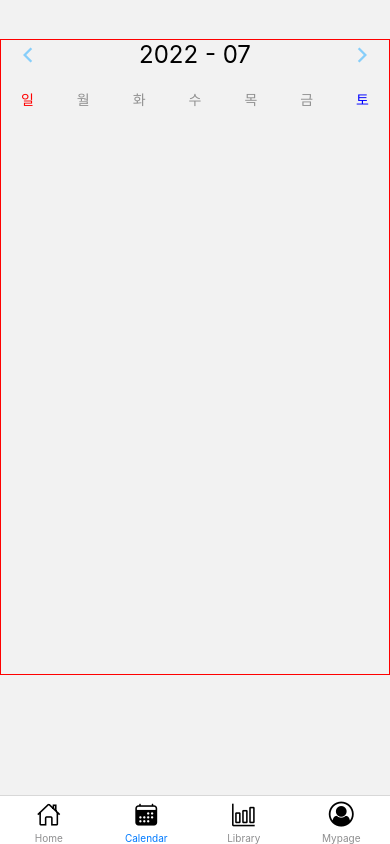
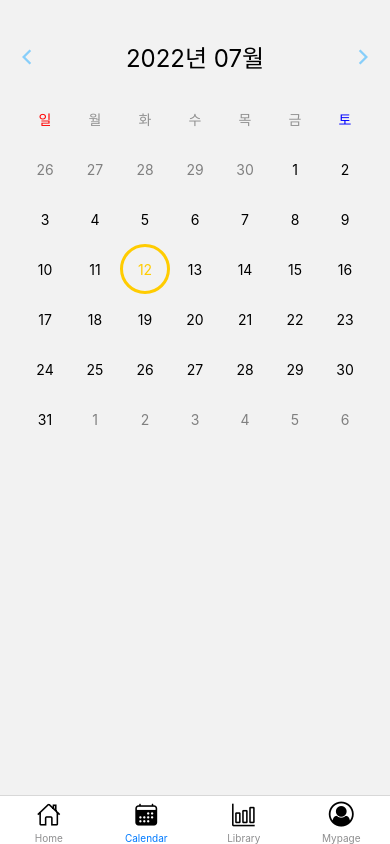
Before and after one commit to starguys/bunit-report, a React Native app: screen /Calendar in a window 390 px wide. Built offline with nearby package versions, Linux system fonts and the light colour scheme.

Commit message:
level2 완성

```diff
--- a/src/Componets/CalendarItem.js
+++ b/src/Componets/CalendarItem.js
@@ -1,47 +1,132 @@
 import React, { useState } from "react";
 import styled from "styled-components/native";
+import moment from "moment";
 import Icon from "react-native-vector-icons/Ionicons";
+import { TouchableOpacity, Text, View } from "react-native";
 
 const CalendarItem = () => {
-  const today = new Date();
+  const [momentState, setMomentState] = useState(moment());
+  const [selectedDate, setSelectedDate] = useState(moment());
+  const today = momentState;
+  const firstWeek = today.clone().startOf("month").week();
+  const lastWeek =
+    today.clone().endOf("month").week() === 1
+      ? 53
+      : today.clone().endOf("month").week();
 
-  const todayYear = today.getFullYear();
-  const todayMonth = today.getMonth() + 1;
-  //   const todayMonth = 10;
-  const todayDate = today.getDate();
+  const calendarArr = () => {
+    let result = [];
+    let week = firstWeek;
+    for (week; week <= lastWeek; week++) {
+      console.log(week);
+      result = result.concat(
+        <WeekDateContainer>
+          {Array(7)
+            .fill(0)
+            .map((data, index) => {
+              let days = today
+                .clone()
+                .startOf("year")
+                .week(week)
+                .startOf("week")
+                .add(index, "day");
 
-  const [selectedYear, setSelectedYear] = useState(todayYear);
-  const [selectedMonth, setSelectedMonth] = useState(todayMonth);
+              if (days.format("YYYYMMDD") === selectedDate.format("YYYYMMDD")) {
+                return (
+                  <SelectedBox>
+                    <SelectedText>{days.format("D")}</SelectedText>
+                  </SelectedBox>
+                );
+              } else if (days.format("MM") !== today.format("MM")) {
+                return (
+                  <TouchableOpacity
+                    onPress={() => {
+                      setSelectedDate(days);
+                    }}
+                  >
+                    <CalendarBox>
+                      <OtherMonths>{days.format("D")}</OtherMonths>
+                    </CalendarBox>
+                  </TouchableOpacity>
+                );
+              }
 
+              return (
+                <TouchableOpacity
+                  onPress={() => {
+                    setSelectedDate(days);
+                  }}
+                >
+                  <CalendarBox>
+                    <Text>{days.format("D")}</Text>
+                  </CalendarBox>
+                </TouchableOpacity>
+              );
+            })}
+        </WeekDateContainer>
+      );
+    }
+    // console.log("result", result);
+    return result;
+  };
   return (
     <Container>
       {/* Header */}
       <HeaderContainer>
+        <TouchableOpacity
+          onPress={() => {
+            setMomentState(momentState.clone().subtract(1, "month"));
+          }}
+        >
           <HeaderLeftBox>
             <Icon name="chevron-back" size={24} style={{ color: "#87CEFA" }} />
           </HeaderLeftBox>
+        </TouchableOpacity>
         <HeaderCenterBox>
-          <HeaderCenterText>
-            {selectedYear} -{" "}
-            {selectedMonth >= 10 ? selectedMonth : "0" + selectedMonth}
-          </HeaderCenterText>
+          <HeaderCenterText>{today.format("YYYY년 MM월")}</HeaderCenterText>
         </HeaderCenterBox>
+        <TouchableOpacity
+          onPress={() => {
+            setMomentState(momentState.clone().add(1, "month"));
+          }}
+        >
           <HeaderRightBox>
-          <Icon name="chevron-forward" size={24} style={{ color: "#87CEFA" }} />
+            <Icon
+              name="chevron-forward"
+              size={24}
+              style={{ color: "#87CEFA" }}
+            />
           </HeaderRightBox>
+        </TouchableOpacity>
       </HeaderContainer>
 
       {/* Body */}
       <BodyContainer>
         <WeekContainer>
+          <CalendarBox>
             <WeekSundayText>일</WeekSundayText>
+          </CalendarBox>
+          <CalendarBox>
             <WeekDayText>월</WeekDayText>
+          </CalendarBox>
+          <CalendarBox>
             <WeekDayText>화</WeekDayText>
+          </CalendarBox>
+          <CalendarBox>
             <WeekDayText>수</WeekDayText>
+          </CalendarBox>
+          <CalendarBox>
             <WeekDayText>목</WeekDayText>
+          </CalendarBox>
+          <CalendarBox>
             <WeekDayText>금</WeekDayText>
+          </CalendarBox>
+          <CalendarBox>
             <WeekSatdayText>토</WeekSatdayText>
+          </CalendarBox>
         </WeekContainer>
+
+        {calendarArr()}
       </BodyContainer>
     </Container>
   );
@@ -50,7 +135,6 @@ const CalendarItem = () => {
 const Container = styled.View`
   width: 100%;
   height: 80%;
-  border: solid 1px red;
   margin-top: 10%;
 `;
 
@@ -72,6 +156,7 @@ const HeaderCenterText = styled.Text`
 const HeaderRightBox = styled.View``;
 
 const BodyContainer = styled.View`
+  align-items: center;
   padding: 20px;
 `;
 
@@ -79,6 +164,7 @@ const WeekContainer = styled.View`
   flex-direction: row;
   align-items: center;
   justify-content: space-between;
+  width: 350px;
 `;
 
 const WeekSundayText = styled.Text`
@@ -93,4 +179,34 @@ const WeekDayText = styled.Text`
   opacity: 0.4;
 `;
 
+const WeekDateContainer = styled.View`
+  flex-direction: row;
+  justify-content: space-between;
+  width: 350px;
+`;
+
+const CalendarBox = styled.View`
+  width: 50px;
+  height: 50px;
+  justify-content: center;
+  align-items: center;
+`;
+
+const OtherMonths = styled.Text`
+  color: gray;
+`;
+
+const SelectedBox = styled.View`
+  width: 50px;
+  height: 50px;
+  justify-content: center;
+  align-items: center;
+  border: solid 3px #ffcc01;
+  border-radius: 25px;
+`;
+
+const SelectedText = styled.Text`
+  color: #ffcc01;
+`;
+
 export default CalendarItem;
```
Lines whose indentation alone changed are shown as unchanged.
